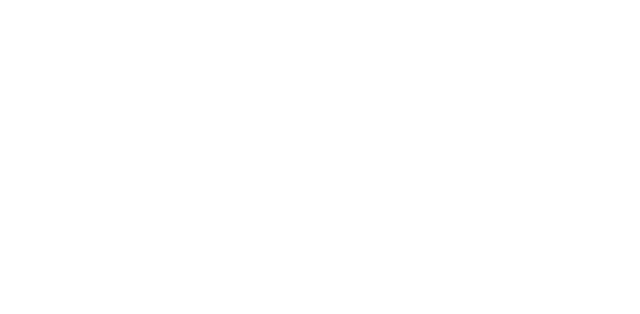
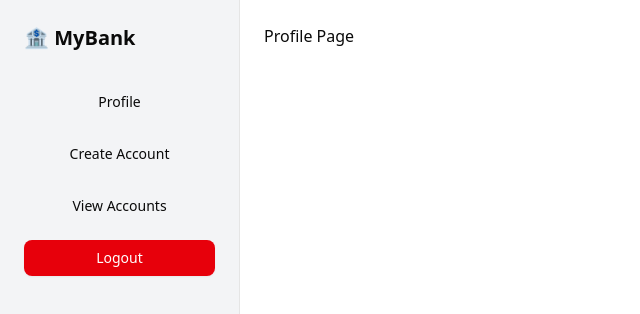
Before and after one commit to Somaraju080102/banking-api-frontend, a React (Vite) app: page /bank/profile in a window 1280 px wide. Before the commit this address had no page. Shown: the top 314 px of the page, without its empty margins (0-640 px from the left). Built offline with nearby package versions, Linux system fonts and the light colour scheme.

Commit message:
Desgined some components under ProfilePage

```diff
--- a/src/HomePage/LoginComponent.jsx
+++ b/src/HomePage/LoginComponent.jsx
@@ -12,10 +12,13 @@
 import { Label } from "@/components/ui/label"
 import axios from "axios"
 import { useFormik } from "formik"
-import { Link } from "react-router-dom"
+import { Link, useNavigate } from "react-router-dom"
 import * as Yup from "yup"
 
 export default function LoginComponent() {
+
+  const navigate=useNavigate();
+
 
   const formik=useFormik({
     initialValues: {
@@ -31,9 +34,10 @@
         localStorage.setItem("token", token);
         console.log("Login successful:", response.data);
         if(response.status === 200){
-          alert("Login successful");
+          // alert("Login successful");
           // Redirect to home or dashboard
           console.log("Toekn:", token);
+          navigate("/bank");
         }
       } catch (error) {
         console.error("Error during login:", error);
--- a/src/HomePage/SigninComponent.jsx
+++ b/src/HomePage/SigninComponent.jsx
@@ -12,12 +12,14 @@
 import { Label } from "@/components/ui/label"
 import axios from "axios"
 import { useFormik } from "formik"
-import { Link } from "react-router-dom"
+import { Link, useNavigate } from "react-router-dom"
 import * as Yup from "yup"
 
 
 export default function SiginComponent() {
 
+
+  const navigate=useNavigate();
   const formik=useFormik({
     initialValues: {
       name: '',
@@ -29,12 +31,14 @@
       try{
         const response=await axios.post("http://localhost:8080/api/auth/signup",values);
         if(response.status===200){
-          alert("Signin successful");
+          // alert("Signin successful");
           // Redirect to home or dashboard
           const token = response.data.token;
           localStorage.setItem("token", token);
           console.log("Signin successful:", response.data);
+          navigate("/login");
         }
+
       } catch (error) {
         console.error("Error during signin:", error);
         alert("Signin failed. Please try again.");
--- /dev/null
+++ b/src/ProfilePage/AccountComponent.jsx
@@ -0,0 +1,5 @@
+export default function AccountComponent() {
+    return(
+        <h1>Account Page</h1>
+    )
+}
--- /dev/null
+++ b/src/ProfilePage/BankComponent.jsx
@@ -0,0 +1,33 @@
+import { Button } from "@/components/ui/button";
+import { Link, Outlet } from "react-router-dom";
+export default function BankComponent() {
+    return(
+       <div className="flex min-h-screen">
+      {/* Sidebar */}
+      <aside className="w-60 bg-gray-100 dark:bg-gray-900 p-6 border-r">
+        <div className="text-xl font-bold mb-8">🏦 MyBank</div>
+        <nav className="flex flex-col gap-4">
+          <Button variant="ghost" asChild>
+            <Link to="profile">Profile</Link>
+          </Button>
+          <Button variant="ghost" asChild>
+            <Link to="createaccount">Create Account</Link>
+          </Button>
+          <Button variant="ghost" asChild>
+            <Link to="accounts">View Accounts</Link>
+          </Button>
+          <Button variant="destructive" asChild>
+            <Link to="/logout">Logout</Link>
+          </Button>
+        </nav>
+      </aside>
+
+      {/* Main content */}
+      <main className="flex-1 p-6 bg-white dark:bg-black text-foreground">
+        <Outlet />
+      </main>
+    </div>
+  );
+
+
+}
--- /dev/null
+++ b/src/ProfilePage/CreateAccountComponent.jsx
@@ -0,0 +1,10 @@
+
+export default function CreateAccountComponent() {
+    console.log("CreateAccountComponent rendered");
+
+    return(
+    <div className="bg-gray-950 min-h-screen flex items-center justify-center">
+        <h1 className="text-white text-3xl">Create Account Page</h1>
+    </div>
+    )
+}
--- /dev/null
+++ b/src/ProfilePage/ProfileComponent.jsx
@@ -0,0 +1,6 @@
+export default function ProfileComponent() {
+    console.log("ProfileComponent rendered");
+    return(
+        <h1>Profile Page</h1>
+    )
+}
--- a/src/Routing/RoutingComponent.jsx
+++ b/src/Routing/RoutingComponent.jsx
@@ -2,6 +2,10 @@
 import HomePage from '../HomePage/HomePage';
 import LoginComponent from '../HomePage/LoginComponent';
 import SiginComponent from '../HomePage/SigninComponent';
+import AccountComponent from '../ProfilePage/AccountComponent';
+import BankComponent from '../ProfilePage/BankComponent';
+import CreateAccountComponent from '../ProfilePage/CreateAccountComponent';
+import ProfileComponent from '../ProfilePage/ProfileComponent';
 
 
 export  default function RoutingComponent() {
@@ -12,6 +16,11 @@
         <Route path='/' element={<HomePage></HomePage>}></Route>
         <Route path='login' element={<LoginComponent></LoginComponent>}></Route>
         <Route path='signin' element={<SiginComponent></SiginComponent>}></Route>
+        <Route path='bank' element={<BankComponent></BankComponent>}>
+        <Route path='profile' element={<ProfileComponent></ProfileComponent>}></Route>
+        <Route path='createaccount' element={<CreateAccountComponent></CreateAccountComponent>}></Route>
+        <Route path='accounts' element={<AccountComponent></AccountComponent>}></Route>
+        </Route>
         {/* Add more routes as needed */}
 
     </Routes>
```
